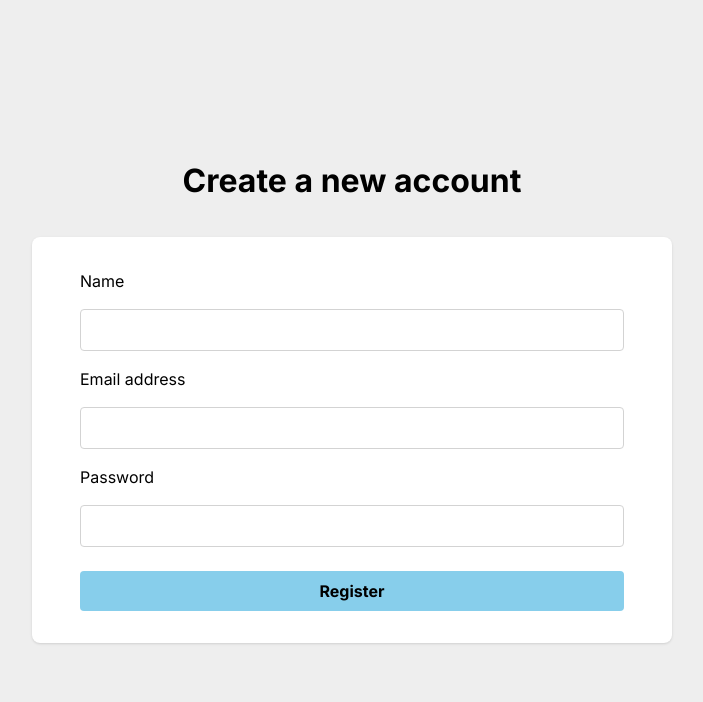
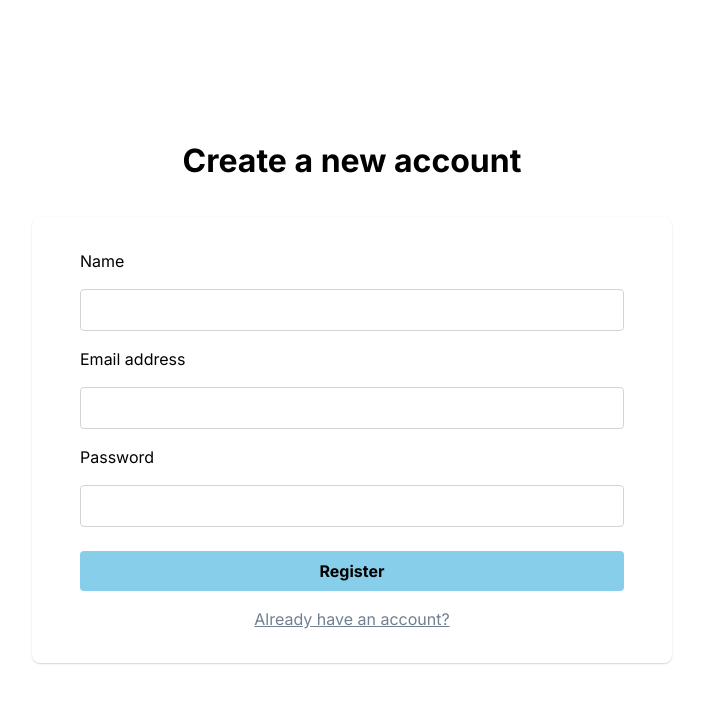
Before and after one commit to resultfulness/aw4rie, a Next.js app: page /app/register in a window 1280 px wide. Shown: the top 702 px of the page, without its empty margins (288-991 px from the left). Built offline with nearby package versions, Linux system fonts and the light colour scheme.

Commit message:
created auth screen for login and register

```diff
--- a/src/app/app/register/page.module.css
+++ b/src/app/app/(auth)/components/AuthForm.module.css
@@ -1,14 +1,5 @@
-.container {
-  display: flex;
-  flex-direction: column;
-  min-height: 100vh;
-  justify-content: center;
-  gap: 2rem;
-  background-color: #eee;
-}
-
-.container > * {
-  margin-inline: auto;
+.title {
+  text-align: center;
 }
 
 .form {
@@ -19,8 +10,9 @@
   background-color: white;
   border-radius: 0.5rem;
   padding: 2rem 3rem;
-  box-shadow: 0 1px 3px 0 rgb(0 0 0 / 0.1), 0 1px 2px -1px rgb(0 0 0 / 0.1);
+  box-shadow: 0 0.05em 0.1em 0 rgb(0 0 0 / 0.2);
   width: min(90%, 40rem);
+  margin-inline: auto;
 }
 
 .button {
@@ -32,3 +24,8 @@
   padding: 0.5rem;
   font-weight: bold;
 }
+
+.form-switch {
+  text-align: center;
+  color: slategrey;
+}
--- /dev/null
+++ b/src/app/app/(auth)/components/AuthForm.tsx
@@ -0,0 +1,100 @@
+"use client";
+
+import React, { useState } from "react";
+import { FieldValues, SubmitHandler, useForm } from "react-hook-form";
+import Input from "./Input";
+import styles from "./AuthForm.module.css";
+
+type Variant = "LOGIN" | "REGISTER";
+
+interface AuthFormProps {
+  variant: Variant;
+}
+
+const AuthForm: React.FC<AuthFormProps> = ({ variant }) => {
+  const [isLoading, setIsLoading] = useState(false);
+
+  const {
+    register,
+    handleSubmit,
+    formState: { errors },
+  } = useForm<FieldValues>({
+    defaultValues: {
+      name: "",
+      email: "",
+      password: "",
+    },
+  });
+
+  const onSubmit: SubmitHandler<FieldValues> = (data) => {
+    setIsLoading(true);
+
+    switch (variant) {
+      case "REGISTER":
+        // post to /api/register
+
+        break;
+      case "LOGIN":
+        // post to /api/login
+
+        break;
+    }
+
+    setIsLoading(false);
+  };
+
+  return (
+    <>
+      <h1 className={styles.title}>
+        {variant === "LOGIN"
+          ? "Sign in to your account"
+          : "Create a new account"}
+      </h1>
+      <form className={styles.form} onSubmit={handleSubmit(onSubmit)}>
+        {variant === "REGISTER" && (
+          <Input
+            disabled={isLoading}
+            register={register}
+            errors={errors}
+            required
+            id='name'
+            label='Name'
+          />
+        )}
+        <Input
+          disabled={isLoading}
+          register={register}
+          errors={errors}
+          required
+          id='email'
+          label='Email address'
+          type='email'
+        />
+        <Input
+          disabled={isLoading}
+          register={register}
+          errors={errors}
+          required
+          id='password'
+          label='Password'
+          type='password'
+        />
+
+        <button disabled={isLoading} type='submit' className={styles.button}>
+          {variant === "LOGIN" ? "Log in" : "Register"}
+        </button>
+
+        <a
+          href={`/app/${variant === "LOGIN" ? "register" : "login"}`}
+          className={styles["form-switch"]}
+        >
+          {variant === "LOGIN"
+            ? "Don't have an account yet?"
+            : "Already have an account?"}
+        </a>
+      </form>
+    </>
+  );
+};
+
+export default AuthForm;
--- /dev/null
+++ b/src/app/app/(auth)/layout.module.css
@@ -0,0 +1,7 @@
+.container {
+  min-height: 100vh;
+  display: flex;
+  flex-direction: column;
+  justify-content: center;
+  gap: 2rem;
+}
--- /dev/null
+++ b/src/app/app/(auth)/layout.tsx
@@ -0,0 +1,7 @@
+"use client";
+
+import styles from "./layout.module.css";
+
+export default function Layout({ children }: { children: React.ReactNode }) {
+  return <main className={styles.container}>{children}</main>;
+}
--- /dev/null
+++ b/src/app/app/(auth)/register/page.tsx
@@ -0,0 +1,9 @@
+"use client";
+
+import AuthForm from "../components/AuthForm";
+
+const Page = () => {
+  return <AuthForm variant='REGISTER' />;
+};
+
+export default Page;
--- a/src/app/app/register/page.tsx
+++ /dev/null
@@ -1,70 +0,0 @@
-"use client";
-
-import { useState } from "react";
-import { FieldValues, SubmitHandler, useForm } from "react-hook-form";
-import Input from "../components/Input";
-import styles from "./page.module.css";
-
-const Page = () => {
-  const [isLoading, setIsLoading] = useState(false);
-
-  const {
-    register,
-    handleSubmit,
-    formState: { errors },
-  } = useForm<FieldValues>({
-    defaultValues: {
-      name: "",
-      email: "",
-      password: "",
-    },
-  });
-
-  const onSubmit: SubmitHandler<FieldValues> = (data) => {
-    setIsLoading(true);
-
-    // post to /api/register
-
-    setIsLoading(false);
-  };
-
-  return (
-    <main className={styles.container}>
-      <h1>Create a new account</h1>
-      <form className={styles.form} action=''>
-        <Input
-          disabled={isLoading}
-          register={register}
-          errors={errors}
-          required
-          id='name'
-          label='Name'
-        />
-        <Input
-          disabled={isLoading}
-          register={register}
-          errors={errors}
-          required
-          id='email'
-          label='Email address'
-          type='email'
-        />
-        <Input
-          disabled={isLoading}
-          register={register}
-          errors={errors}
-          required
-          id='password'
-          label='Password'
-          type='password'
-        />
-
-        <button disabled={isLoading} type='submit' className={styles.button}>
-          Register
-        </button>
-      </form>
-    </main>
-  );
-};
-
-export default Page;
```
Also changed, not shown: src/app/app/(auth)/login/page.tsx (added, +9 -0 lines), src/app/app/login/page.tsx (deleted, +0 -9 lines), src/app/app/(auth)/components/Input.module.css (renamed from src/app/app/components/Input.module.css), src/app/app/(auth)/components/Input.tsx (renamed from src/app/app/components/Input.tsx), src/app/app/login/page.module.css (deleted).
